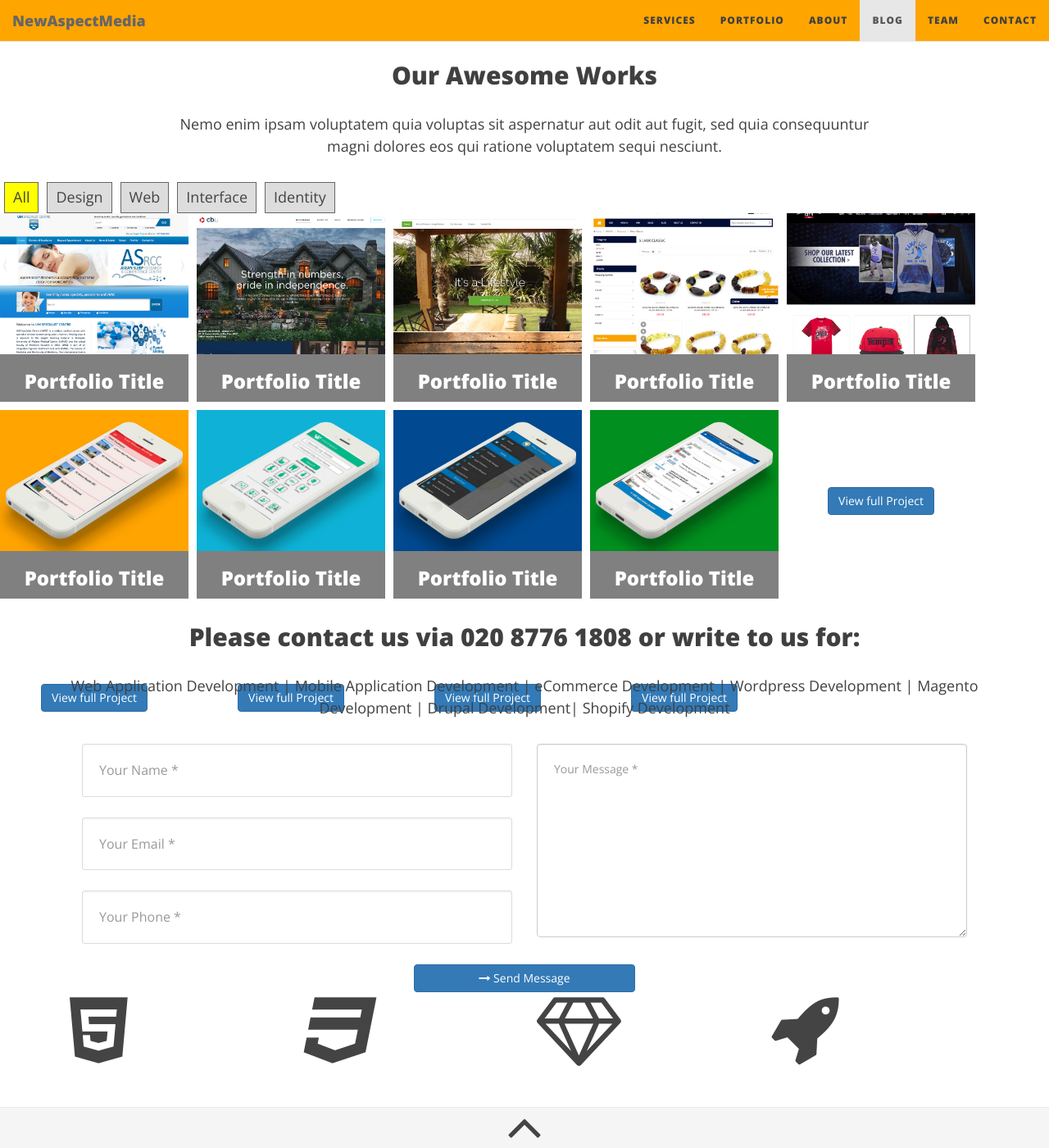
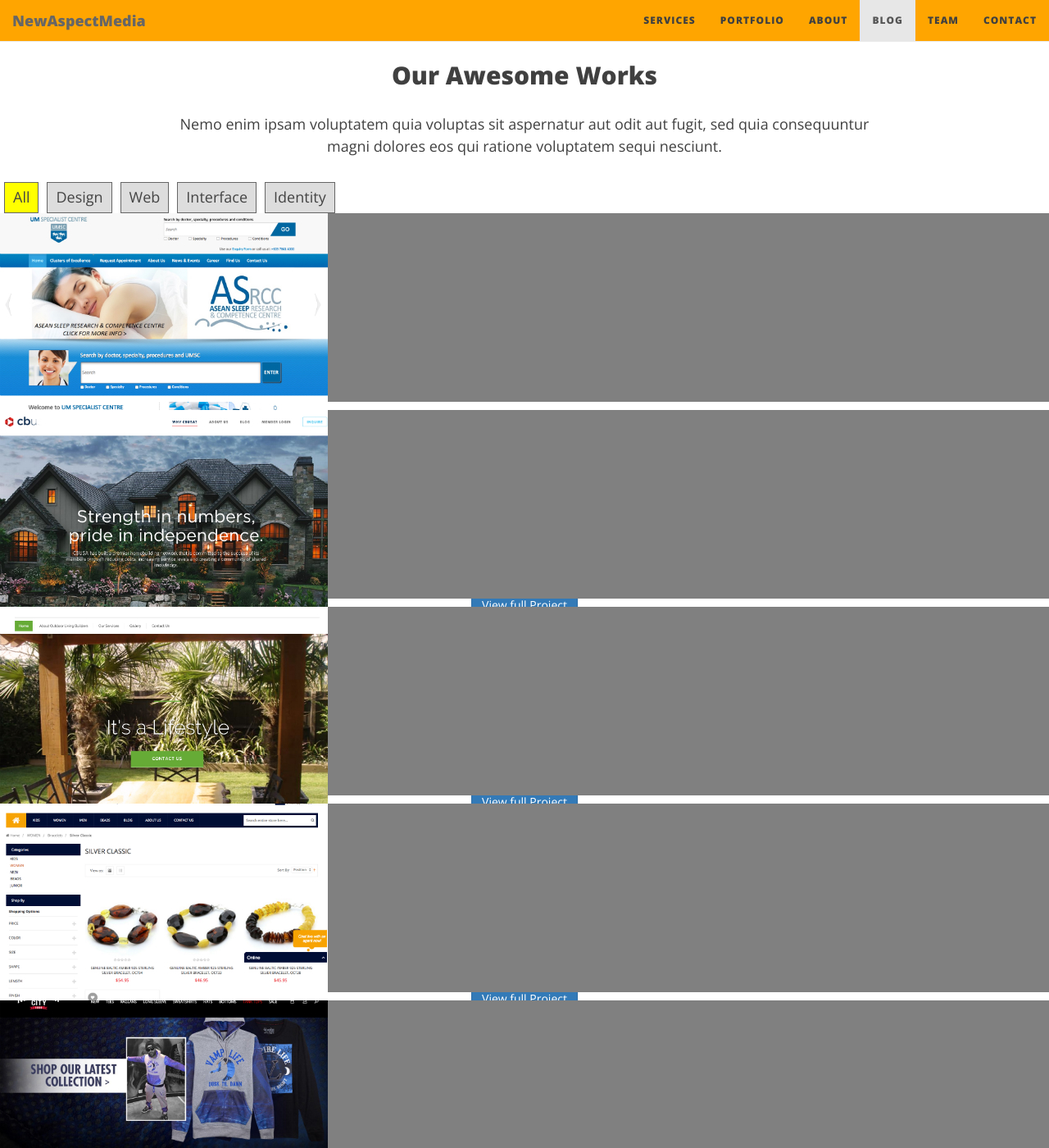
Before and after one commit to newmedia77/appxnam, a Jekyll site: the page built from index.html, in a window 1280 px wide and 1400 px high, scrolled down 3529 px. Shown: the whole window at 82% size. Built offline with Jekyll 4.4.1, drawn with Linux system fonts in a browser that asks for light colours; nearby versions of some CDN libraries; the list of posts is cut into pages by our own code.

Commit message:
andreas
portfolio item width

```diff
--- a/css/style.css
+++ b/css/style.css
@@ -621,7 +621,7 @@ ul.project-meta{
 #filter a.active {background: yellow;}
 
 #grid {clear: both; position: relative}
-.portfolio-item {width: 230px; height: 230px; background: grey; float: left; margin-right: 10px; margin-bottom: 10px; color: #fff; font-size: 60px; text-align: center; line-height: 230px; cursor: default;}
+.portfolio-item {width: 100%; height: 230px; background: grey; float: left; margin-right: 10px; margin-bottom: 10px; color: #fff; font-size: 60px; text-align: center; line-height: 230px; cursor: default;}
 
 
 /* =-=-=-=-=-=-= Case study section =-=-=-=-=-=-= */
```
